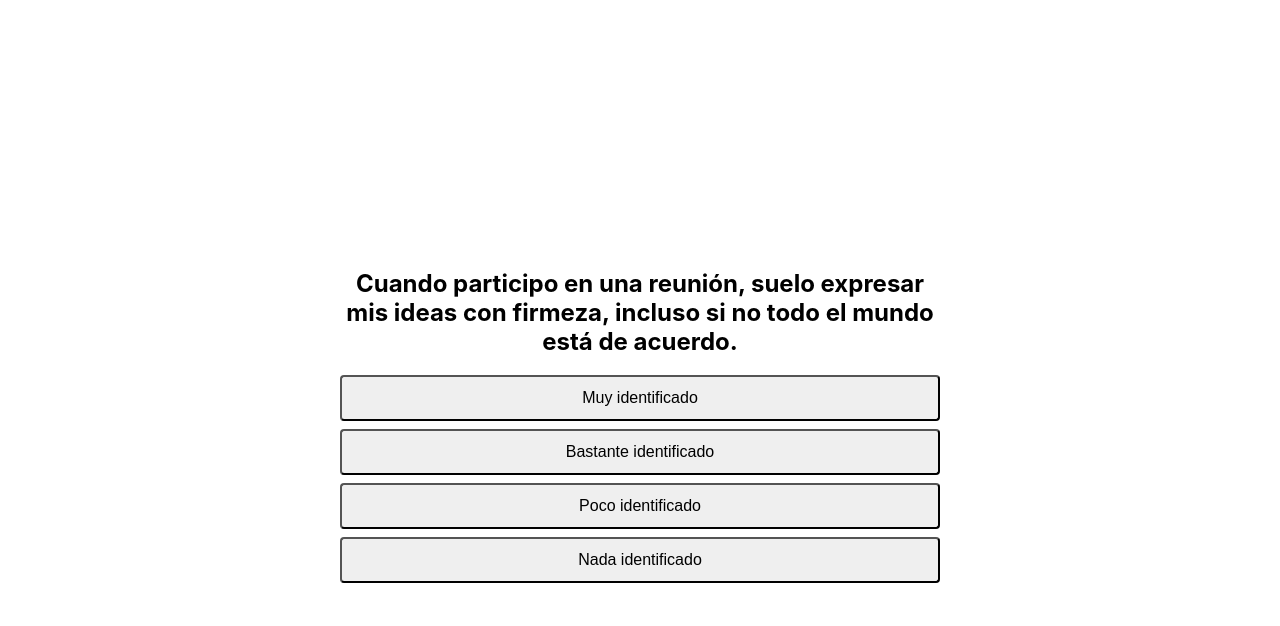
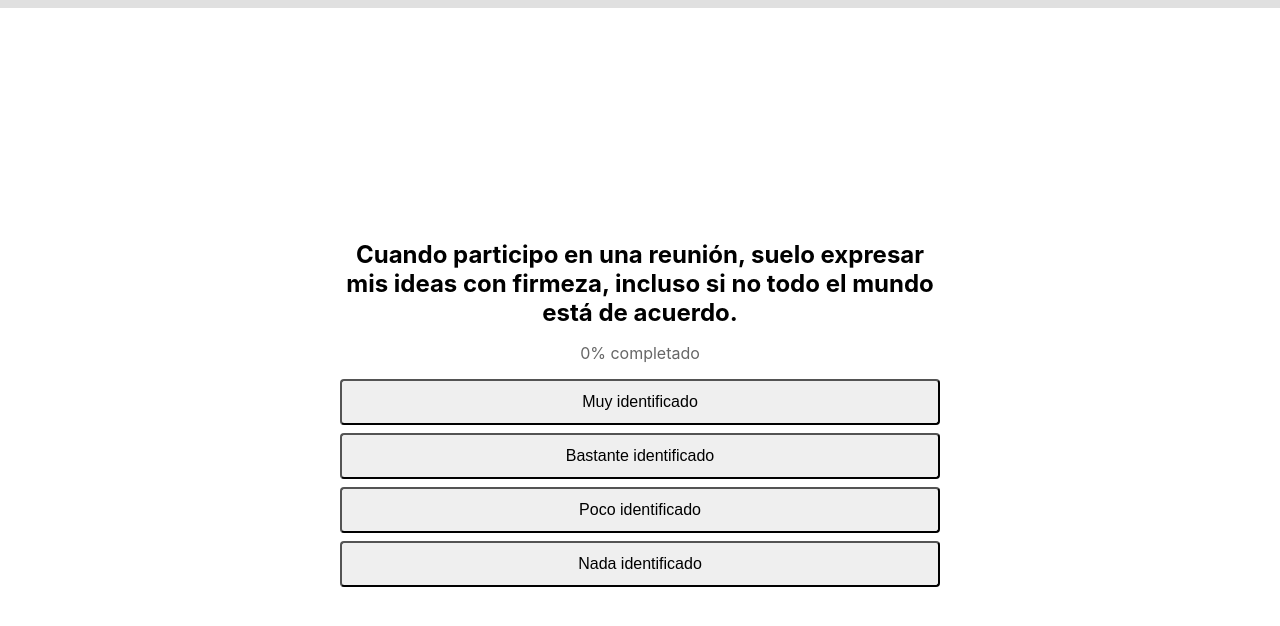
Before and after one commit to Jaco191/insight-test, a React (Create React App) app: page / in a window 1280 px wide. Shown: the top 626 px of the page. Built offline with nearby package versions, Linux system fonts and the light colour scheme.

Commit message:
Actualizar InsightTest.js: corrección de errores y mejora de funcionalidad

```diff
--- a/src/InsightsTest.js
+++ b/src/InsightsTest.js
@@ -63,7 +63,6 @@ function interpretStyles(scores) {
   return { dominant: sorted[0][0], secondary: sorted[1][0] };
 }
 
-// Informe más detallado
 function generateReport(interpretation, scores) {
   const { dominant, secondary } = interpretation;
   return {
@@ -85,17 +84,24 @@ export default function CommunicationStylesTest() {
   const chartRef = useRef(null);
 
   const handleSelect = (answer) => {
-    setAnswers([...answers, { id: questions[step].id, answer }]);
-    setStep(step + 1);
+    setAnswers(prev => [...prev, { id: questions[step].id, answer }]);
+    setStep(prev => prev + 1);
   };
 
+  // Durante el test, mostrar barra de progreso y pregunta actual
   if (step < questions.length) {
+    const progress = Math.round((step / questions.length) * 100);
     return (
-      <div
-        style={{ display: 'flex', flexDirection: 'column', alignItems: 'center', justifyContent: 'center', minHeight: '100vh', padding: '1rem' }}
-      >
+      <div style={{ display: 'flex', flexDirection: 'column', minHeight: '100vh' }}>
+        {/* Barra de progreso */}
+        <div style={{ width: '100%', backgroundColor: '#e0e0e0', height: '8px' }}>
+          <div style={{ width: `${progress}%`, backgroundColor: '#3cb44b', height: '100%', transition: 'width 0.3s' }} />
+        </div>
+        {/* Contenido centrado */}
+        <div style={{ flex: 1, display: 'flex', flexDirection: 'column', alignItems: 'center', justifyContent: 'center', padding: '1rem' }}>
           <div style={{ width: '100%', maxWidth: 600, textAlign: 'center' }}>
-          <h2>{questions[step].text}</h2>
+            <h2 style={{ marginBottom: '0.5rem' }}>{questions[step].text}</h2>
+            <p style={{ marginBottom: '1rem', color: '#666' }}>{progress}% completado</p>
             <div style={{ display: 'flex', flexDirection: 'column', gap: '0.5rem' }}>
               {options.map(opt => (
                 <button
@@ -109,9 +115,11 @@ export default function CommunicationStylesTest() {
             </div>
           </div>
         </div>
+      </div>
     );
   }
 
+  // Una vez completado el test, calcular y mostrar informe
   const scores = calculateScores(answers);
   const interpretation = interpretStyles(scores);
   const report = generateReport(interpretation, scores);
@@ -133,9 +141,7 @@ export default function CommunicationStylesTest() {
   };
 
   return (
-    <div
-      style={{ display: 'flex', flexDirection: 'column', alignItems: 'center', padding: '1rem' }}
-    >
+    <div style={{ display: 'flex', flexDirection: 'column', alignItems: 'center', padding: '1rem' }}>
       <h1 style={{ textAlign: 'center' }}>{report.title}</h1>
       <p style={{ textAlign: 'center' }}>{report.perfil}</p>
       <div style={{ maxWidth: 600, width: '100%' }}>
@@ -161,7 +167,10 @@ export default function CommunicationStylesTest() {
           </ResponsiveContainer>
         </div>
         <div style={{ textAlign: 'center', marginTop: '1rem' }}>
-          <button onClick={generatePDF} style={{ padding: '0.75rem 1.5rem', fontSize: '1rem', borderRadius: 4, cursor: 'pointer' }}>
+          <button
+            onClick={generatePDF}
+            style={{ padding: '0.75rem 1.5rem', fontSize: '1rem', borderRadius: 4, cursor: 'pointer' }}
+          >
             Descargar informe
           </button>
         </div>
```
Lines whose indentation alone changed are shown as unchanged.
